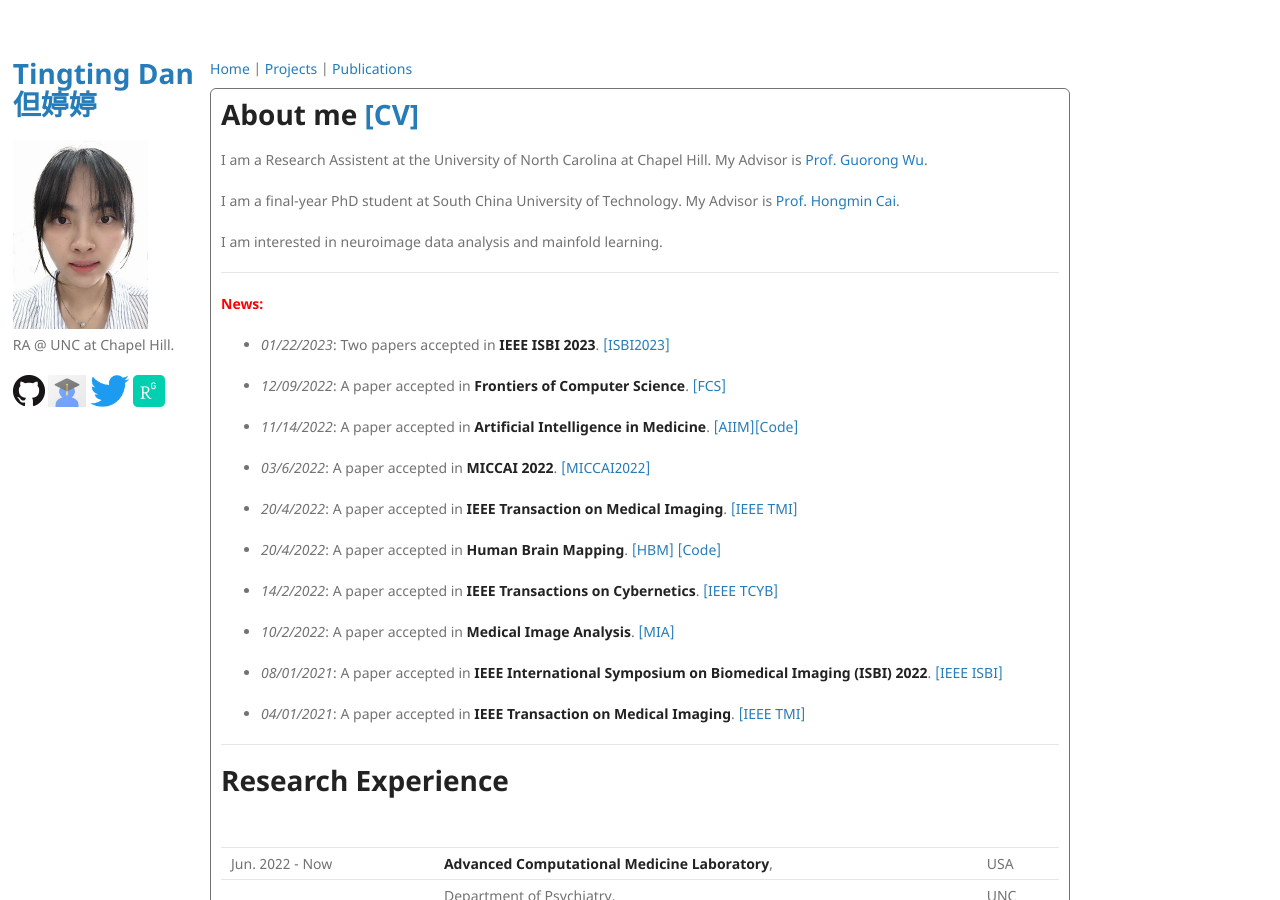
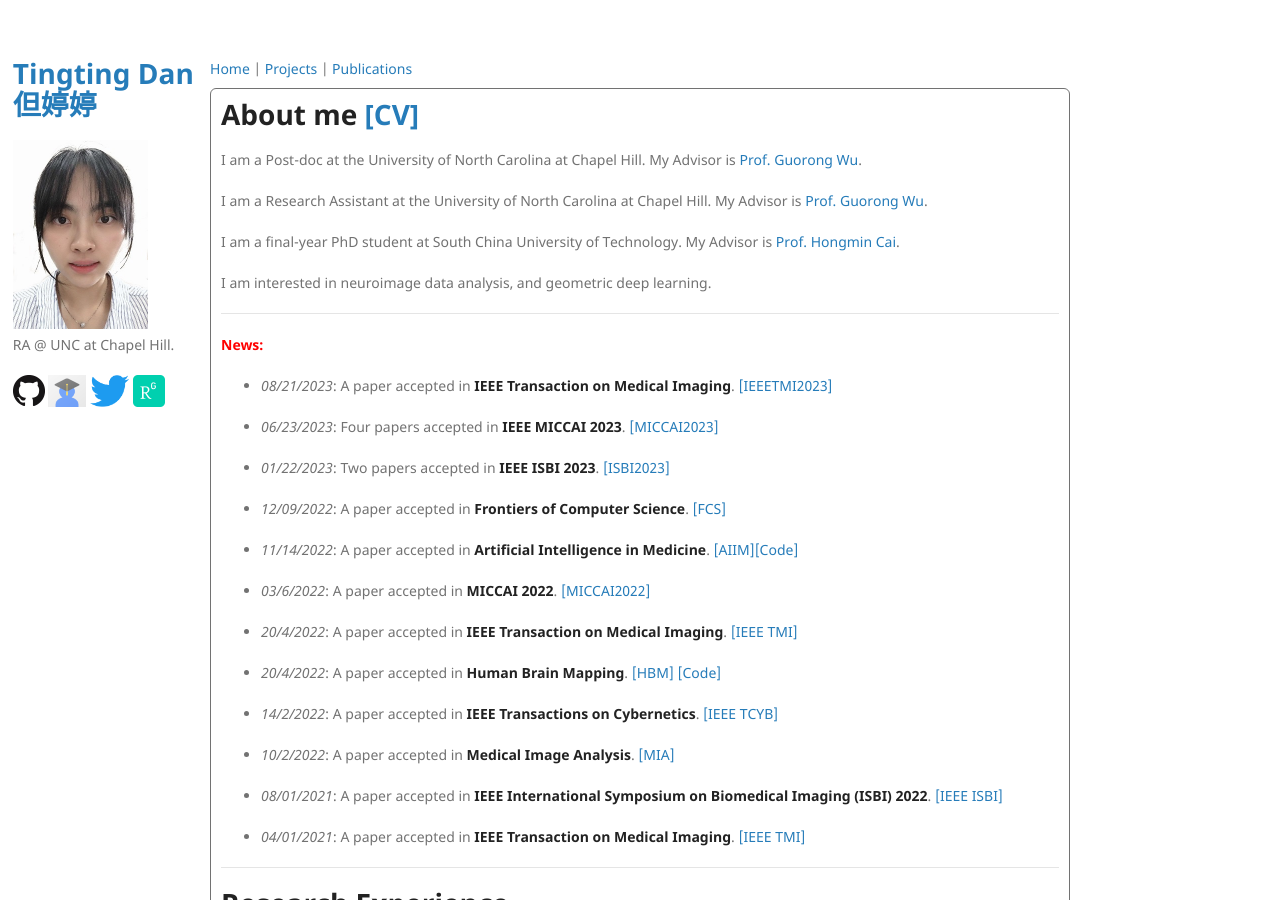
Before and after one commit to Dandy5721/dandy.github.io, a Jekyll site: the page built from index.md, in a window 1280 px wide and 900 px high. Built offline with Jekyll 4.4.1, drawn with Linux system fonts in a browser that asks for light colours; our own code applies the rules of GitHub Pages for plain Markdown files.

Commit message:
Update index.md

```diff
--- a/index.md
+++ b/index.md
@@ -4,15 +4,23 @@ layout: default
 
 # About me [[CV]](https://www.dropbox.com/home?preview=Curriculum+Vitae.pdf)
 
-I am a Research Assistent at the University of North Carolina at Chapel Hill. My Advisor is [Prof. Guorong Wu](https://www.acmlab.org/about-me).
+I am a Post-doc at the University of North Carolina at Chapel Hill. My Advisor is [Prof. Guorong Wu](https://www.acmlab.org/about-me).
+
+I am a Research Assistant at the University of North Carolina at Chapel Hill. My Advisor is [Prof. Guorong Wu](https://www.acmlab.org/about-me).
 
 I am a final-year PhD student at South China University of Technology. My Advisor is [Prof. Hongmin Cai](http://www2.scut.edu.cn/bioinformatics/td/list.htm).
 
-I am interested in neuroimage data analysis and mainfold learning.
+I am interested in neuroimage data analysis, and geometric deep learning.
 
 <hr/>
 
 **<font color=red>News:</font>**
+
+- _08/21/2023_: A paper accepted in **IEEE Transaction on Medical Imaging**. [[IEEETMI2023]](https://ieeexplore.ieee.org/abstract/document/10233889)
+
+
+- _06/23/2023_: Four papers accepted in **IEEE MICCAI 2023**. [[MICCAI2023]](https://conferences.miccai.org/2023/en/)
+
 
 - _01/22/2023_: Two papers accepted in **IEEE ISBI 2023**. [[ISBI2023]](http://2023.biomedicalimaging.org/en/)
 
```
